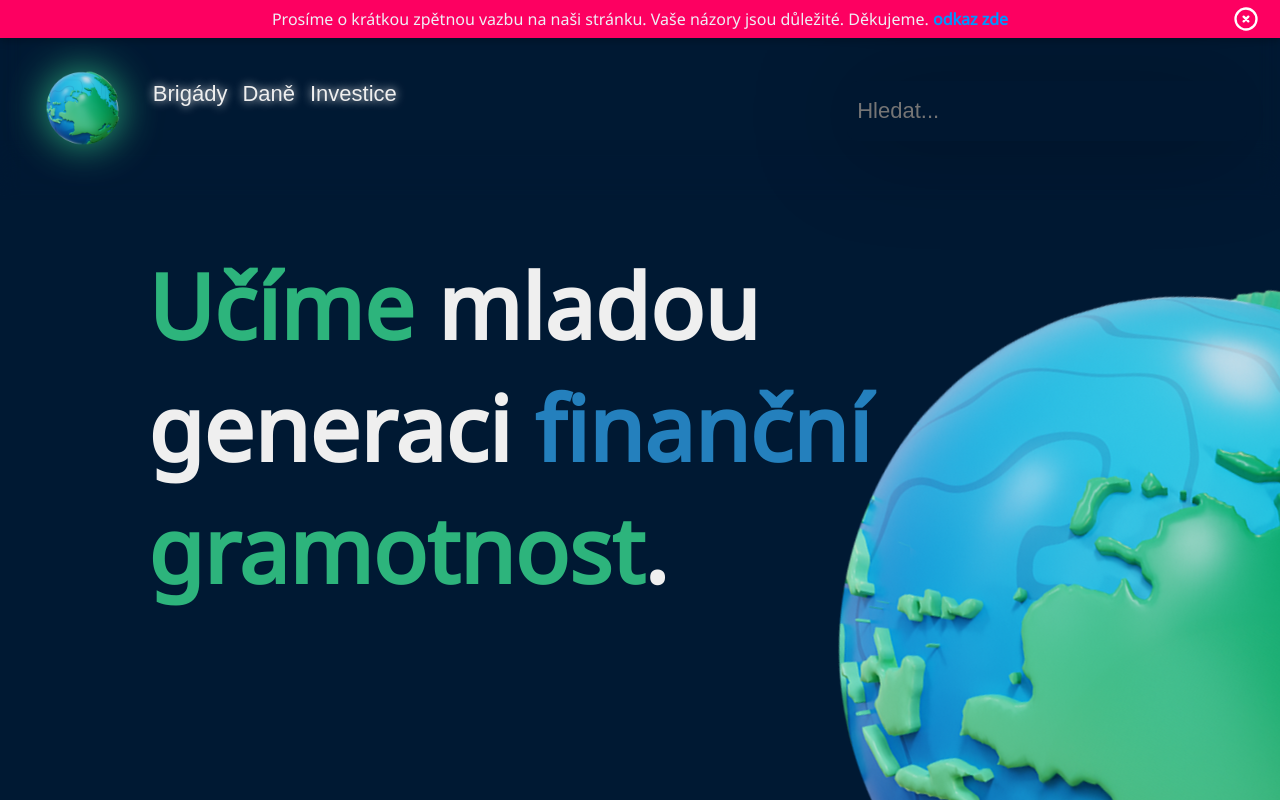
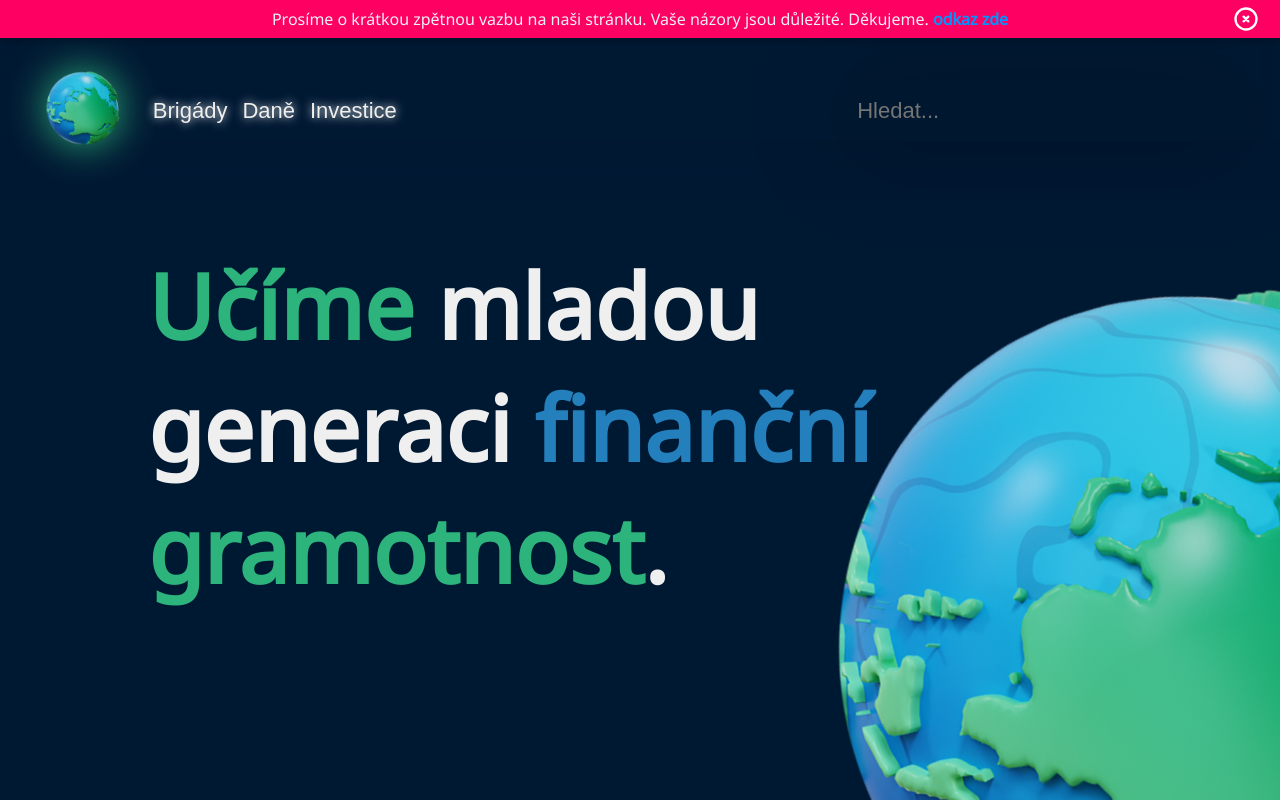
Before and after one commit to Miraneek/FinanciSvetNextJS, a Next.js app: page / in a window 1280 px wide. Shown: the top 800 px of the page. Built offline with nearby package versions, Linux system fonts and the light colour scheme.

Commit message:
😶Clanek not found error page

```diff
--- a/src/clanky.js
+++ b/src/clanky.js
@@ -20,7 +20,7 @@ export const menuItems = [
             },
             {
                 label: 'Podepsání smlouvy',
-                link: '#',
+                link: '/clanky/Podepsani-smlouvy',
                 icon: {
                     className: 'icon icon-tabler icon-tabler-pencil-question',
                     stroke: '#00b341',
@@ -37,7 +37,7 @@ export const menuItems = [
             },
             {
                 label: 'Co je to růžový papír',
-                link: '#',
+                link: '/clanky/Co-je-to-ruzovy-papir',
                 icon: {
                     className: 'icon icon-tabler icon-tabler-news',
                     stroke: '#fd0061',
@@ -77,7 +77,7 @@ export const menuItems = [
         items: [
             {
                 label: 'Druhy daní',
-                link: '#',
+                link: '/clanky/Druhy-dani',
                 icon: {
                     className: 'icon icon-tabler icon-tabler-businessplan',
                     stroke: '#00b341',
@@ -96,7 +96,7 @@ export const menuItems = [
             },
             {
                 label: 'Jak zaplatit daně',
-                link: '#',
+                link: '/clanky/Jak-zaplatit-dani',
                 icon: {
                     className: 'icon icon-tabler icon-tabler-wallet',
                     stroke: '#00b341',
@@ -117,7 +117,7 @@ export const menuItems = [
         items: [
             {
                 label: 'Spořící účet',
-                link: '#',
+                link: '/clanky/Sporici-ucet',
                 icon: {
                     className: 'icon icon-tabler icon-tabler-building-bank',
                     stroke: '#00b341',
@@ -138,7 +138,7 @@ export const menuItems = [
             },
             {
                 label: 'Investování do akcii',
-                link: '#',
+                link: '/clanky/Investovani-do-akcii',
                 icon: {
                     className: 'icon icon-tabler icon-tabler-file-dollar',
                     stroke: '#00b341',
@@ -155,12 +155,12 @@ export const menuItems = [
             },
             {
                 label: 'Trading 212',
-                link: '#',
+                link: '/clanky/Trading212',
                 logo: '/nawbar/Trading212.png',
             },
             {
                 label: 'Etoro',
-                link: '#',
+                link: '/clanky/Etoro',
                 logo: '/nawbar/Etoro.png',
             },
         ],
--- a/src/components/navbar/RightSide/LinksSection/LinksSection.module.css
+++ b/src/components/navbar/RightSide/LinksSection/LinksSection.module.css
@@ -10,7 +10,8 @@
 }
 
 .linksSection{
-    height: 100%;
+    display: flex;
+    align-items: center;
 }
 
 @media only screen and (max-width: 900px) {
--- a/src/components/navbar/RightSide/rightside.module.css
+++ b/src/components/navbar/RightSide/rightside.module.css
@@ -1,7 +1,7 @@
 .rightSide {
     display: flex;
     justify-content: space-between;
-    height: 100%;
+    align-content: stretch;
     flex: 1;
     padding-left: 20px;
 }
```
Also changed, not shown: src/app/clanky/[emptyClanek]/page.js (added, +11 -0 lines).
